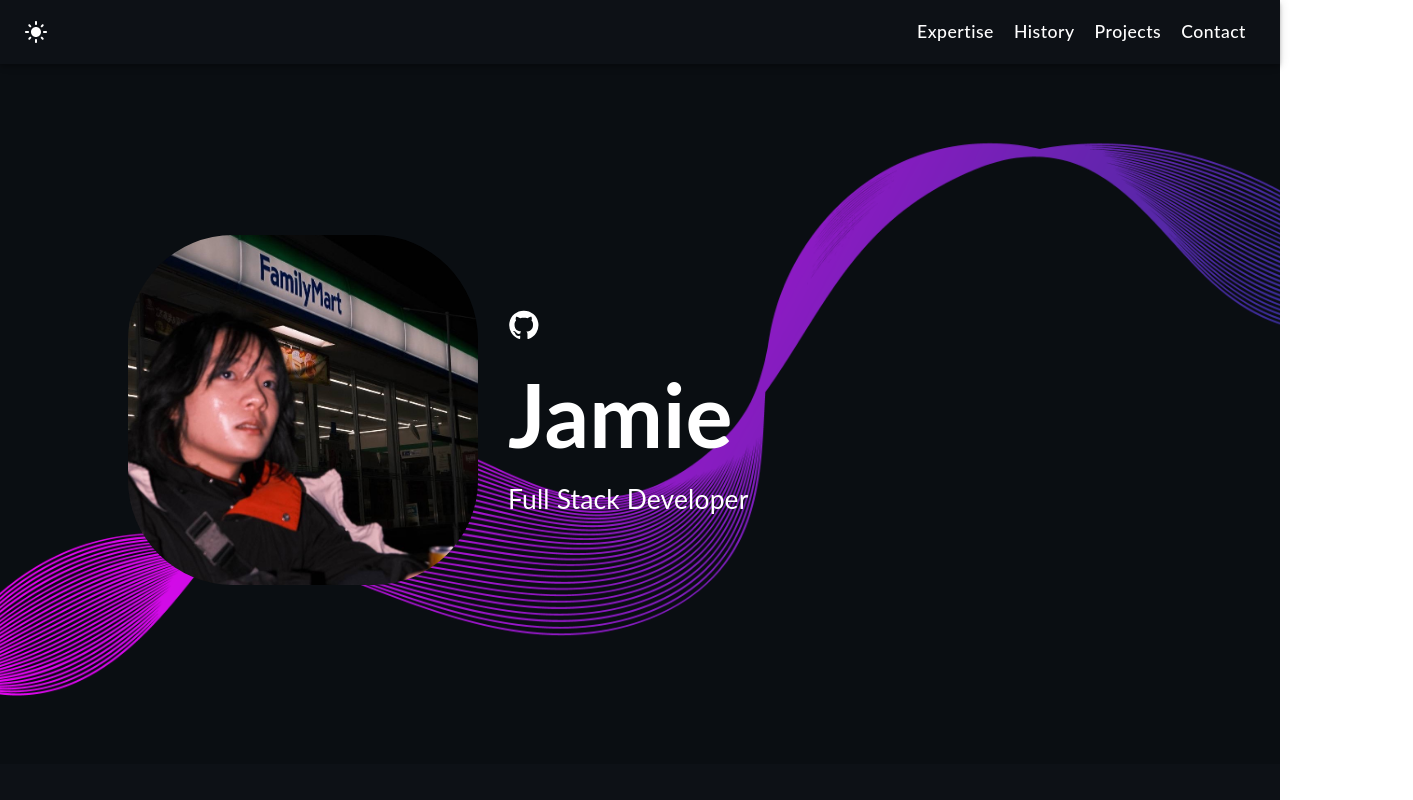
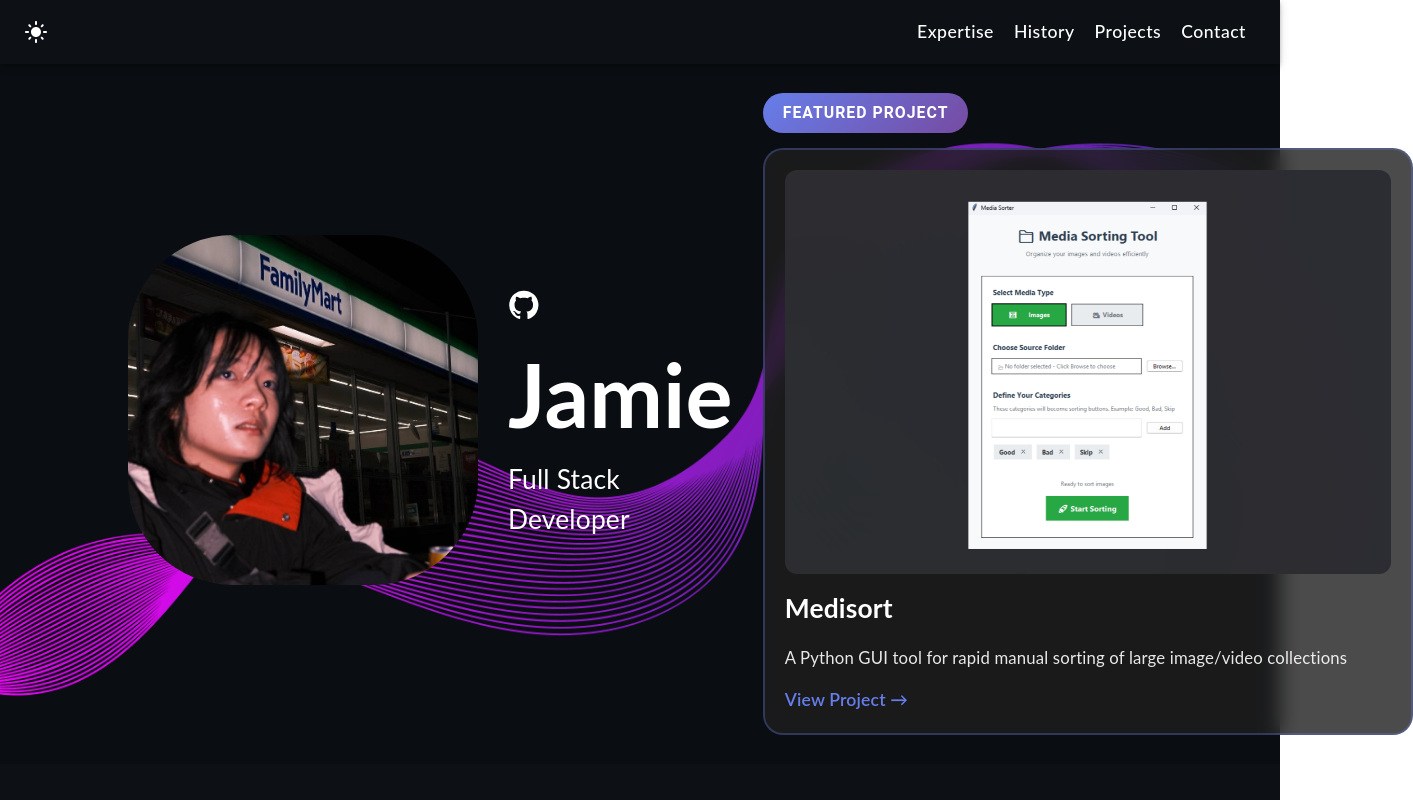
Before and after one commit to anijam99/Portfolio, a React (Create React App) app: page / in a window 1280 px wide. Shown: the top 800 px of the page, 1413 px wide, since content can reach past the window. Built offline with nearby package versions, Linux system fonts and the light colour scheme.

Commit message:
added featured project to main header

```diff
--- a/src/assets/styles/Main.scss
+++ b/src/assets/styles/Main.scss
@@ -153,3 +153,97 @@
         }
     }
 }
+
+.featured-project {
+    position: relative;
+    z-index: 2;
+    margin-left: auto;
+    margin-right: 5%;
+    flex-shrink: 0; // Prevent shrinking
+
+    .featured-badge {
+        background: linear-gradient(135deg, #667eea 0%, #764ba2 100%);
+        color: white !important; // Force color
+        padding: 8px 20px;
+        border-radius: 20px;
+        font-size: 0.9em;
+        font-weight: 600;
+        display: inline-block;
+        margin-bottom: 15px;
+        text-transform: uppercase;
+        letter-spacing: 1px;
+    }
+
+    .project-card {
+        background: rgba(30, 30, 30, 0.8) !important; // More opaque background
+        backdrop-filter: blur(10px);
+        border-radius: 20px;
+        padding: 20px;
+        width: 650px;
+        border: 2px solid rgba(102, 126, 234, 0.3); // More visible border
+        transition: all 0.3s ease;
+        display: block !important; // Force display
+
+        &:hover {
+            transform: translateY(-5px);
+            box-shadow: 0 10px 30px rgba(102, 126, 234, 0.4);
+            border-color: rgba(102, 126, 234, 0.6);
+        }
+
+        > a {
+            display: block !important;
+
+            img {
+                width: 100% !important;
+                height: auto !important;
+                display: block !important;
+                border-radius: 12px;
+                margin-bottom: 15px;
+                opacity: 1 !important; // Force full opacity
+                visibility: visible !important; // Force visibility
+            }
+        }
+
+        .project-info {
+            display: block !important;
+
+            h3 {
+                font-size: 1.5em;
+                margin: 10px 0;
+                color: white !important;
+                display: block !important;
+
+                &:hover {
+                    color: #667eea !important;
+                }
+            }
+
+            p {
+                font-size: 0.95em;
+                line-height: 1.6;
+                color: rgba(255, 255, 255, 0.9) !important;
+                margin-bottom: 15px;
+                display: block !important;
+            }
+
+            .project-link {
+                display: block !important;
+
+                a {
+                    color: #667eea !important;
+                    text-decoration: none;
+                    font-weight: 600;
+                    font-size: 1em;
+                    transition: all 0.3s ease;
+                    display: inline-flex;
+                    align-items: center;
+
+                    &:hover {
+                        color: #764ba2 !important;
+                        transform: translateX(5px);
+                    }
+                }
+            }
+        }
+    }
+}
--- a/src/components/Main.tsx
+++ b/src/components/Main.tsx
@@ -1,12 +1,11 @@
 import React from "react";
 import GitHubIcon from '@mui/icons-material/GitHub';
-import LinkedInIcon from '@mui/icons-material/LinkedIn';
 import '../assets/styles/Main.scss';
 import avatar from '../assets/images/avatar.jpg';
-
+// Import your project image
+import medisort from '../assets/images/medisort.png';
 
 function Main() {
-
   return (
     <div className="container">
       <div className="about-section">
@@ -23,9 +22,29 @@ function Main() {
             <a href="https://github.com/anijam99" target="_blank" rel="noreferrer"><GitHubIcon/></a>
           </div>
         </div>
+
+        {/* Featured Project Section */}
+        <div className="featured-project">
+          <div className="featured-badge">Featured Project</div>
+          <div className="project-card">
+            <a href="https://github.com/anijam99/medisort" target="_blank" rel="noreferrer">
+              <img src={medisort} alt="Medisort thumbnail" />
+            </a>
+            <div className="project-info">
+              <a href="https://github.com/anijam99/medisort" target="_blank" rel="noreferrer">
+                <h3>Medisort</h3>
+              </a>
+              <p>A Python GUI tool for rapid manual sorting of large image/video collections</p>
+              <div className="project-link">
+                <a href="https://github.com/anijam99/medisort" target="_blank" rel="noreferrer">
+                  View Project →
+                </a>
+              </div>
+            </div>
+          </div>
+        </div>
       </div>
     </div>
   );
 }
-
 export default Main;
```
